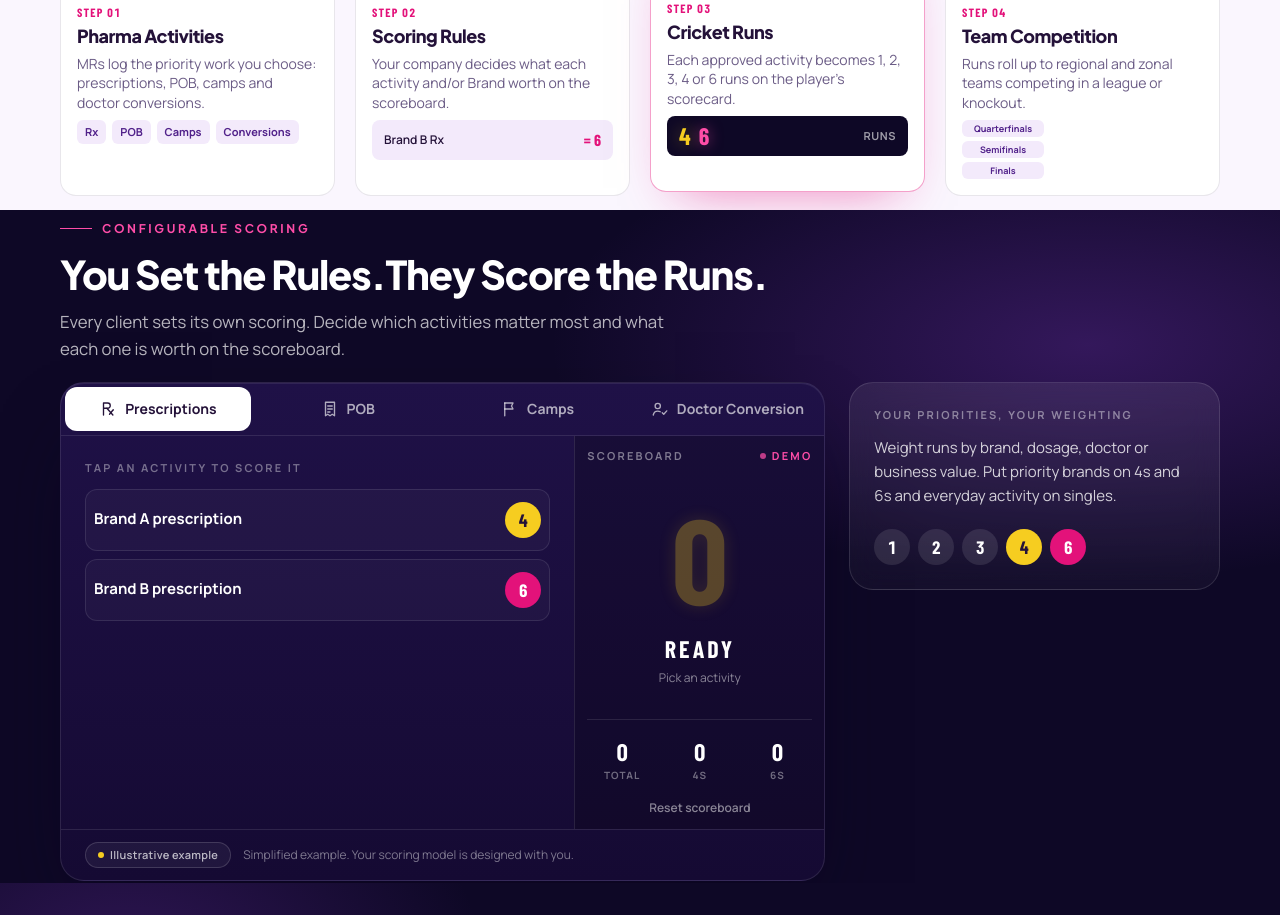
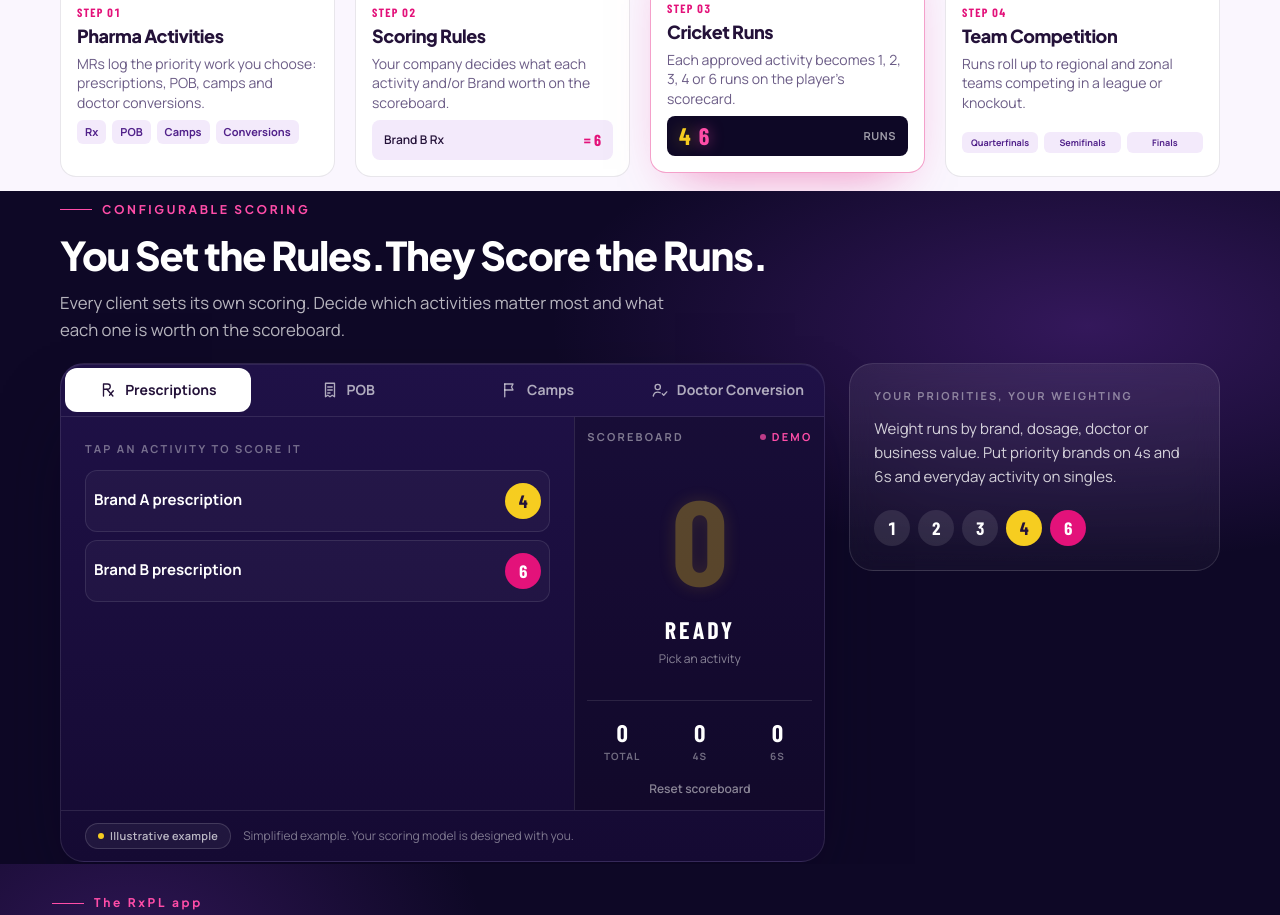
Before and after one commit to Rohan9833/rxpl-microsite, a React (Vite) app in the folder frontend/: page / in a window 1280 px wide. Shown: the part 1080-1995 px from the top of the page. Built offline with nearby package versions, Linux system fonts and the light colour scheme.

Commit message:
Arrange knockout stage badges in one desktop row

```diff
--- a/frontend/src/sections1.jsx
+++ b/frontend/src/sections1.jsx
@@ -612,7 +612,7 @@ function StepVisual({ i }) {
           <span className="w-3 font-score text-[12px] font-bold text-muted @desk:hidden">
             {k + 1}
           </span>
-          <span className="hidden min-w-[82px] rounded-md bg-lavender px-1.5 py-1 text-center text-[9px] font-bold leading-none text-royal @desk:inline-flex @desk:items-center @desk:justify-center">
+          <span className="hidden min-w-[82px] rounded-md bg-lavender px-1.5 py-1 text-center text-[9px] font-bold leading-none text-royal @desk:hidden">
             {["Quarterfinals", "Semifinals", "Finals"][k]}
           </span>
           <span
@@ -621,6 +621,13 @@ function StepVisual({ i }) {
           />
         </div>
       ))}
+      <div className="hidden grid-cols-3 gap-1.5 @desk:grid">
+        {["Quarterfinals", "Semifinals", "Finals"].map((stage) => (
+          <span key={stage} className="rounded-md bg-lavender px-1.5 py-1.5 text-center text-[9px] font-bold leading-none text-royal">
+            {stage}
+          </span>
+        ))}
+      </div>
     </div>
   );
 }
```
